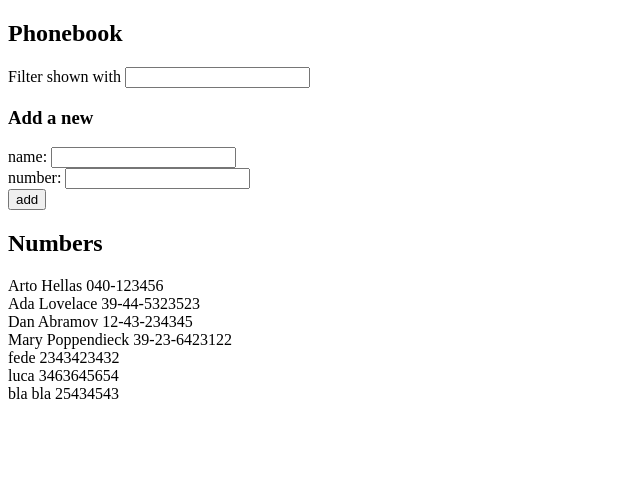
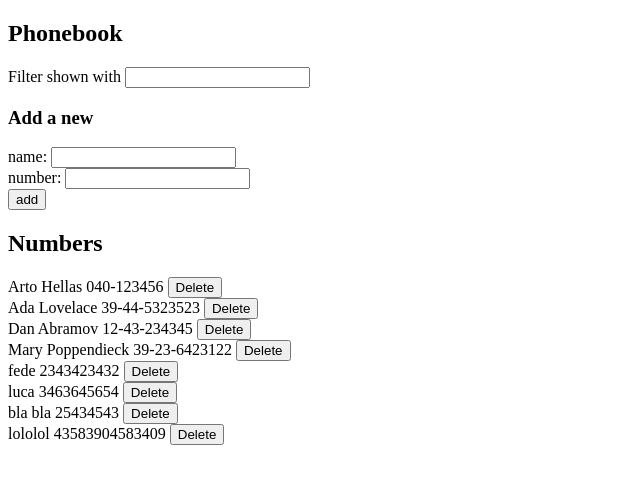
Before and after one commit to ETS-ReactNative5/full-stack-open2021, a React (Create React App) app in the folder part2/phonebook/phonebook-app/: page / in a window 1280 px wide. Shown: the top 484 px of the page, without its empty margins (0-640 px from the left). Built offline with nearby package versions, Linux system fonts and the light colour scheme; data requests are answered from the project's data file.

Commit message:
Cmpleted step 2.18

```diff
--- a/part2/phonebook/phonebook-app/db.json
+++ b/part2/phonebook/phonebook-app/db.json
@@ -34,6 +34,11 @@
       "name": "bla bla",
       "number": "25434543",
       "id": 7
+    },
+    {
+      "name": "lololol",
+      "number": "43583904583409",
+      "id": 8
     }
   ]
 }
--- a/part2/phonebook/phonebook-app/src/App.js
+++ b/part2/phonebook/phonebook-app/src/App.js
@@ -1,5 +1,6 @@
 import React, { useState, useEffect } from 'react'
 import axios from 'axios'
+import personService from './services/persons'
 
 const Filter = ({handleFilter}) => {
   return (
@@ -27,13 +28,28 @@ const PersonForm = ({ onSubmit, valueName, onChangeName, valueNumber, onChangeNu
   )
 }
 
-const Persons = ({ valueAll, filter, show }) => {
+const Persons = ({ valueAll, filter, show, setPersons }) => {
+  const delPerson = (id, name) => {
+    if (window.confirm(`Are you sure you want to delete ${name}?`)) {
+      personService
+      .del(id)
+      .then(res => {
+        console.log(res)
+        personService
+        .getAll()
+        .then(res => {
+          setPersons(res.data)
+        })
+      })
+    }
+  }
+
   return (
     <>
       {show ? valueAll.map((person) => {
         return (
           <div key={person.name}>
-            {person.name} {person.number}
+            {person.name} {person.number} <Button onDelete={() => delPerson(person.id, person.name)}/>
           </div>
         )
       }) : filter().map((person) => {
@@ -47,6 +63,16 @@ const Persons = ({ valueAll, filter, show }) => {
   )
 }
 
+const Button = ({ onDelete }) => {
+  return (
+    <>
+      <button onClick={onDelete}>Delete</button>
+    </>
+  )
+}
+
+
+
 const App = () => {
   const [persons, setPersons] = useState([])
   const [newName, setNewName] = useState('')
@@ -55,8 +81,8 @@ const App = () => {
   const [showAll, setShowAll] = useState(true)
 
   useEffect(() => {
-    axios
-    .get('http://localhost:3001/persons')
+    personService
+    .getAll()
     .then(res => {
       setPersons(res.data)
     })
@@ -86,8 +112,8 @@ const App = () => {
       number: newNumber,
       id: persons.length + 1
     }
-    axios
-    .post('http://localhost:3001/persons', nameObject)
+    personService
+    .create(nameObject)
     .then(res => {
       console.log(res);
     })
@@ -126,6 +152,7 @@ const App = () => {
         valueAll={persons}
         filter={filterPersonList}
         show={showAll}
+        setPersons={setPersons}
       />
     </div>
   )
--- /dev/null
+++ b/part2/phonebook/phonebook-app/src/services/persons.js
@@ -0,0 +1,16 @@
+import axios from 'axios'
+const baseUrl = 'http://localhost:3001/persons'
+
+const getAll = () => {
+    return axios.get(baseUrl)
+}
+
+const create = (newObject) => {
+    return axios.post(baseUrl, newObject)
+}
+
+const del = (id) => {
+    return axios.delete(`${baseUrl}/${id}`)
+}
+
+export default { getAll, create, del}
```
